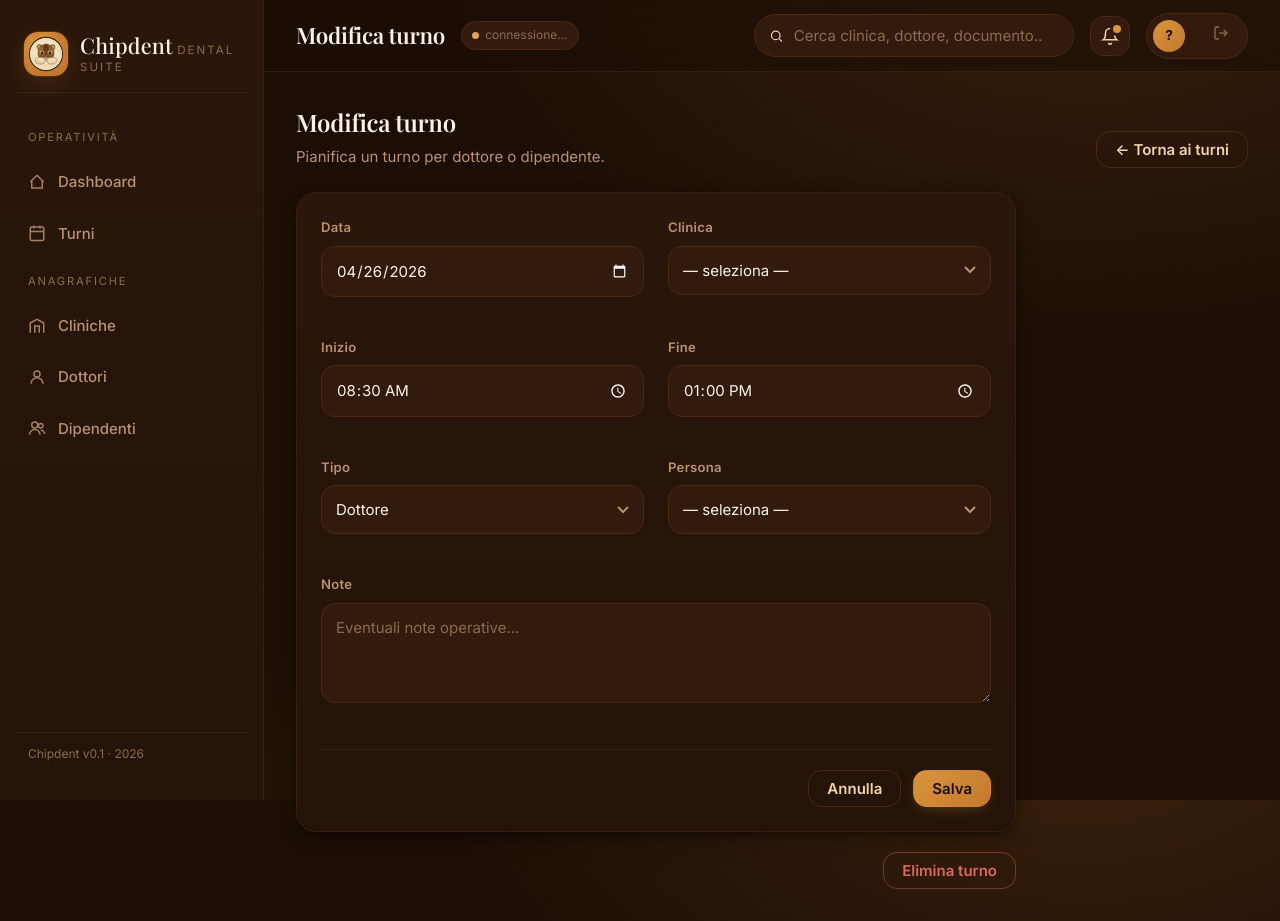
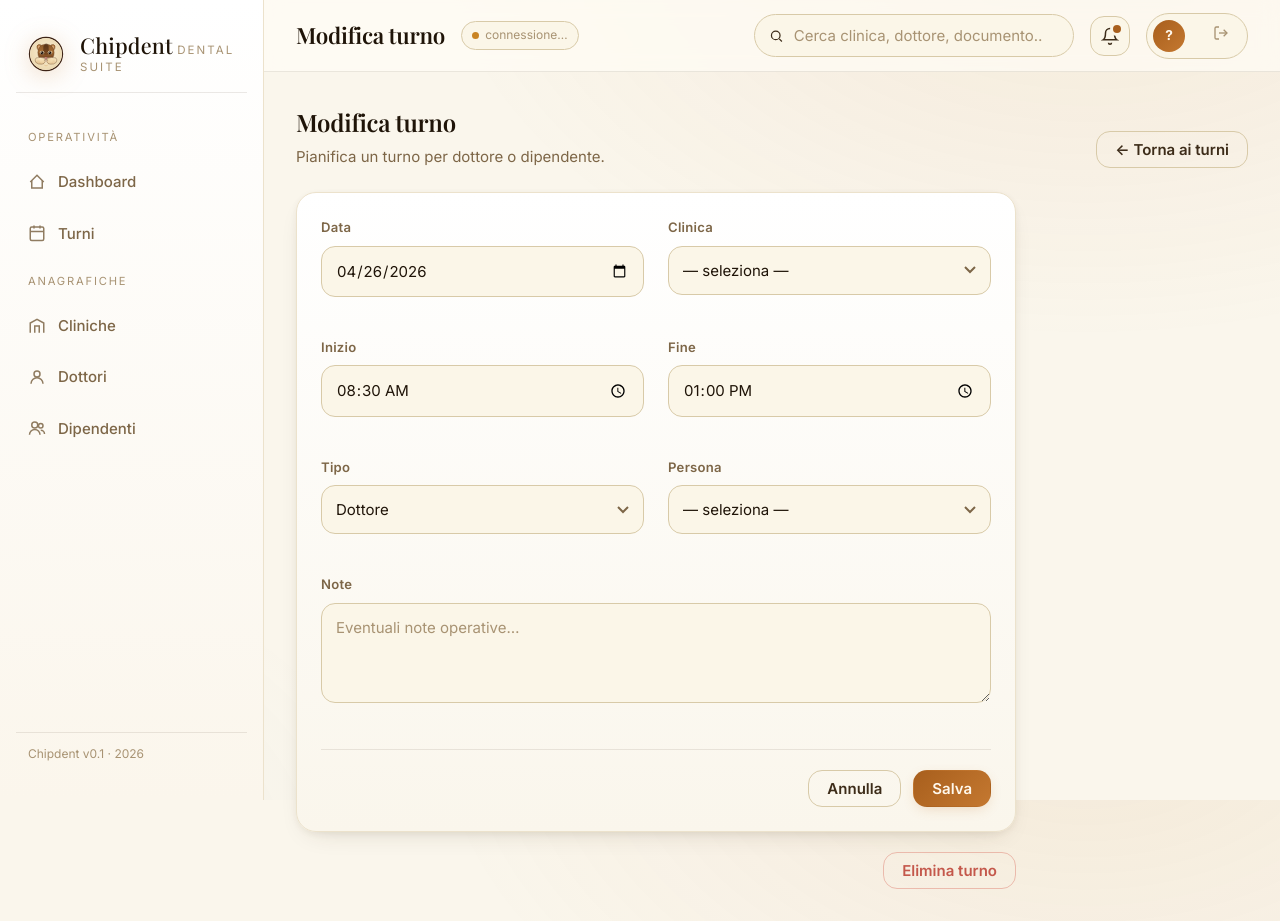
Before and after one commit to AndreaDepa21052/chipdent, an ASP.NET Core app: template src/Chipdent.Web/Views/Turni/Form.cshtml in a window 1280 px wide. Run offline with ASP.NET Core 8, Linux system fonts and the light colour scheme; the template is opened without the code that fills it, so the values that code supplies are empty; some libraries are stand-ins or nearby versions.

Commit message:
feat(theme): switch portal palette from dark brown to warm white
Reworks the design tokens in site.css around a clean, warm off-white
palette while keeping the chipmunk amber accent for brand identity.

- Surfaces flipped to creams (#faf6ec / #ffffff / #fbf6e8); ink
  becomes warm dark brown for text. Borders and dividers softened.
- Introduces --c-on-accent for text drawn over amber fills (primary
  buttons, badges, brand mark, calendar shifts, selection) so the
  former --c-bg-deep can safely be light.
- Body, sidebar, topbar, auth hero, auth feature cards, alerts,
  table/calendar headers, hover tints and shadows updated for a light
  background. select arrow, date/time color-scheme switched to light.
- Brand mark loses the amber chip behind the logo so the chipmunk SVG
  stands on its own with a soft drop-shadow.
- Splash loading view stays cosmic dark, as intended.

```diff
--- a/src/Chipdent.Web/wwwroot/css/site.css
+++ b/src/Chipdent.Web/wwwroot/css/site.css
@@ -1,38 +1,39 @@
 /* ==========================================================================
    Chipdent — Design Tokens
-   Palette derived from the chipmunk logo
+   Light, warm-neutral palette with chipmunk amber accent
    ========================================================================== */
 
 :root {
-    /* Surfaces */
-    --c-bg-deep:     #1c0e05;
-    --c-bg-surface:  #241308;
-    --c-bg-panel:    #2a160a;
-    --c-bg-elevated: #321a0d;
-    --c-bg-soft:     #3b1e0c;
+    /* Surfaces (light, warm off-whites) */
+    --c-bg-deep:     #f1ead9;
+    --c-bg-surface:  #faf6ec;
+    --c-bg-panel:    #ffffff;
+    --c-bg-elevated: #fbf6e8;
+    --c-bg-soft:     #ede4d0;
 
     /* Text */
-    --c-ink:         #f0d5a8;
-    --c-ink-strong:  #faf3e8;
-    --c-ink-muted:   #b89370;
-    --c-ink-soft:    #8a6d4c;
+    --c-ink:         #3d2c19;
+    --c-ink-strong:  #1f1408;
+    --c-ink-muted:   #7d6647;
+    --c-ink-soft:    #a89373;
 
     /* Accent */
     --c-accent:        #c47830;
-    --c-accent-strong: #d9943a;
-    --c-accent-soft:   rgba(196, 120, 48, 0.18);
-    --c-accent-glow:   rgba(217, 148, 58, 0.35);
+    --c-accent-strong: #a85f1d;
+    --c-accent-soft:   rgba(196, 120, 48, 0.12);
+    --c-accent-glow:   rgba(196, 120, 48, 0.30);
+    --c-on-accent:     #fff8ec;
 
     /* Status */
-    --c-success: #6fbf73;
-    --c-warning: #e0a458;
-    --c-danger:  #d96b5e;
-    --c-info:    #7aa9c9;
+    --c-success: #4f9e58;
+    --c-warning: #c98424;
+    --c-danger:  #c4584b;
+    --c-info:    #4a82a3;
 
     /* Borders & dividers */
-    --c-border:   #3b1e0c;
-    --c-border-2: #4a2812;
-    --c-divider:  rgba(240, 213, 168, 0.08);
+    --c-border:   #ece2cc;
+    --c-border-2: #d8caa8;
+    --c-divider:  rgba(61, 44, 25, 0.10);
 
     /* Radii */
     --r-xs: 6px;
@@ -42,11 +43,11 @@
     --r-xl: 28px;
     --r-pill: 999px;
 
-    /* Shadows (warm) */
-    --shadow-sm:  0 1px 2px rgba(0, 0, 0, 0.35);
-    --shadow-md:  0 8px 24px -10px rgba(0, 0, 0, 0.55), 0 2px 6px rgba(0, 0, 0, 0.3);
-    --shadow-lg:  0 24px 48px -16px rgba(0, 0, 0, 0.6), 0 8px 16px rgba(0, 0, 0, 0.35);
-    --shadow-glow: 0 0 0 1px var(--c-accent-soft), 0 8px 32px -8px var(--c-accent-glow);
+    /* Shadows (soft, warm) */
+    --shadow-sm:  0 1px 2px rgba(61, 44, 25, 0.08);
+    --shadow-md:  0 10px 28px -14px rgba(61, 44, 25, 0.20), 0 2px 6px rgba(61, 44, 25, 0.06);
+    --shadow-lg:  0 28px 56px -18px rgba(61, 44, 25, 0.22), 0 8px 16px rgba(61, 44, 25, 0.08);
+    --shadow-glow: 0 0 0 1px var(--c-accent-soft), 0 10px 36px -10px var(--c-accent-glow);
 
     /* Spacing */
     --s-1: 4px;
@@ -90,9 +91,9 @@ body {
     line-height: 1.55;
     color: var(--c-ink);
     background:
-        radial-gradient(1100px 700px at 85% -10%, rgba(196, 120, 48, 0.18), transparent 60%),
-        radial-gradient(900px 600px at -10% 110%, rgba(217, 148, 58, 0.12), transparent 60%),
-        var(--c-bg-deep);
+        radial-gradient(1100px 700px at 85% -10%, rgba(196, 120, 48, 0.10), transparent 60%),
+        radial-gradient(900px 600px at -10% 110%, rgba(122, 169, 201, 0.08), transparent 60%),
+        var(--c-bg-surface);
     background-attachment: fixed;
     -webkit-font-smoothing: antialiased;
     -moz-osx-font-smoothing: grayscale;
@@ -127,7 +128,7 @@ hr {
     margin: var(--s-6) 0;
 }
 
-::selection { background: var(--c-accent); color: var(--c-bg-deep); }
+::selection { background: var(--c-accent); color: var(--c-on-accent); }
 
 ::-webkit-scrollbar { width: 10px; height: 10px; }
 ::-webkit-scrollbar-track { background: transparent; }
@@ -156,7 +157,7 @@ hr {
 }
 
 .app__sidebar {
-    background: linear-gradient(180deg, var(--c-bg-panel) 0%, var(--c-bg-surface) 100%);
+    background: linear-gradient(180deg, #ffffff 0%, #fbf6ec 100%);
     border-right: 1px solid var(--c-border);
     padding: var(--s-6) var(--s-4);
     position: sticky;
@@ -178,7 +179,7 @@ hr {
     justify-content: space-between;
     gap: var(--s-6);
     border-bottom: 1px solid var(--c-divider);
-    background: rgba(28, 14, 5, 0.65);
+    background: rgba(255, 252, 245, 0.72);
     backdrop-filter: blur(10px);
     position: sticky;
     top: 0;
@@ -214,15 +215,16 @@ hr {
 .brand__mark {
     width: 44px; height: 44px;
     border-radius: var(--r-md);
-    background: radial-gradient(circle at 35% 30%, var(--c-accent-strong), var(--c-accent) 70%);
+    background: transparent;
     display: grid; place-items: center;
-    color: var(--c-bg-deep);
+    color: var(--c-ink-strong);
     font-family: var(--f-display);
     font-weight: 700;
     font-size: 1.25rem;
-    box-shadow: var(--shadow-glow);
     flex-shrink: 0;
+    filter: drop-shadow(0 4px 12px rgba(196, 120, 48, 0.25));
 }
+.brand__mark img { display: block; }
 .brand__text { line-height: 1.1; }
 .brand__name {
     font-family: var(--f-display);
@@ -355,7 +357,7 @@ hr {
     width: 32px; height: 32px;
     border-radius: 50%;
     background: linear-gradient(135deg, var(--c-accent-strong), var(--c-accent));
-    color: var(--c-bg-deep);
+    color: var(--c-on-accent);
     display: grid; place-items: center;
     font-weight: 700;
     font-size: 0.85rem;
@@ -462,13 +464,13 @@ hr {
 }
 .btn--primary {
     background: linear-gradient(135deg, var(--c-accent-strong), var(--c-accent));
-    color: var(--c-bg-deep);
+    color: var(--c-on-accent);
     box-shadow: 0 4px 14px -4px var(--c-accent-glow);
 }
 .btn--primary:hover {
     transform: translateY(-1px);
     box-shadow: 0 8px 22px -6px var(--c-accent-glow);
-    color: var(--c-bg-deep);
+    color: var(--c-on-accent);
 }
 .btn--primary:active { transform: translateY(0); }
 .btn--ghost {
@@ -905,7 +908,7 @@ textarea.form-control { resize: vertical; min-height: 100px; font-family: var(--
 
 input[type="date"].form-control,
 input[type="time"].form-control,
-input[type="datetime-local"].form-control { color-scheme: dark; }
+input[type="datetime-local"].form-control { color-scheme: light; }
 
 /* ==========================================================================
    Calendar (Turni)
```
Also changed, not shown: other parts of src/Chipdent.Web/wwwroot/css/site.css (+27 -26 lines).
